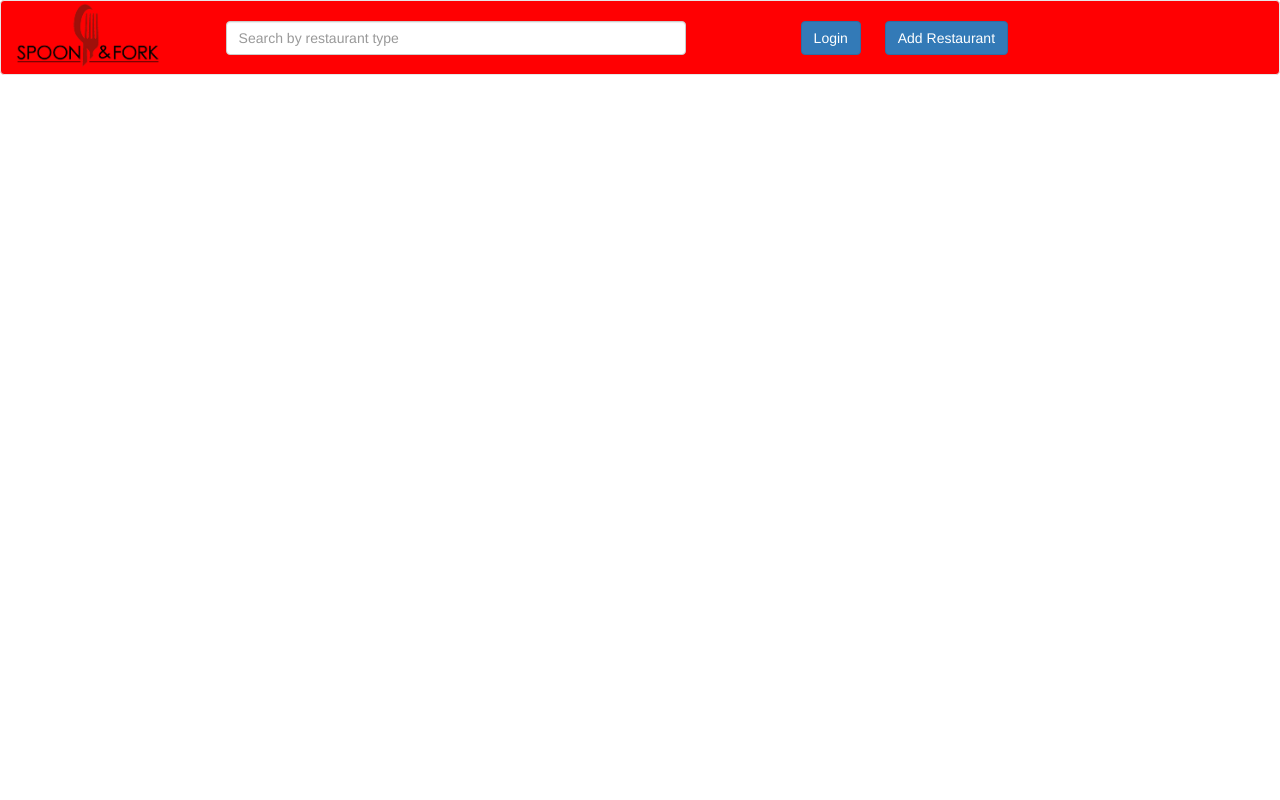
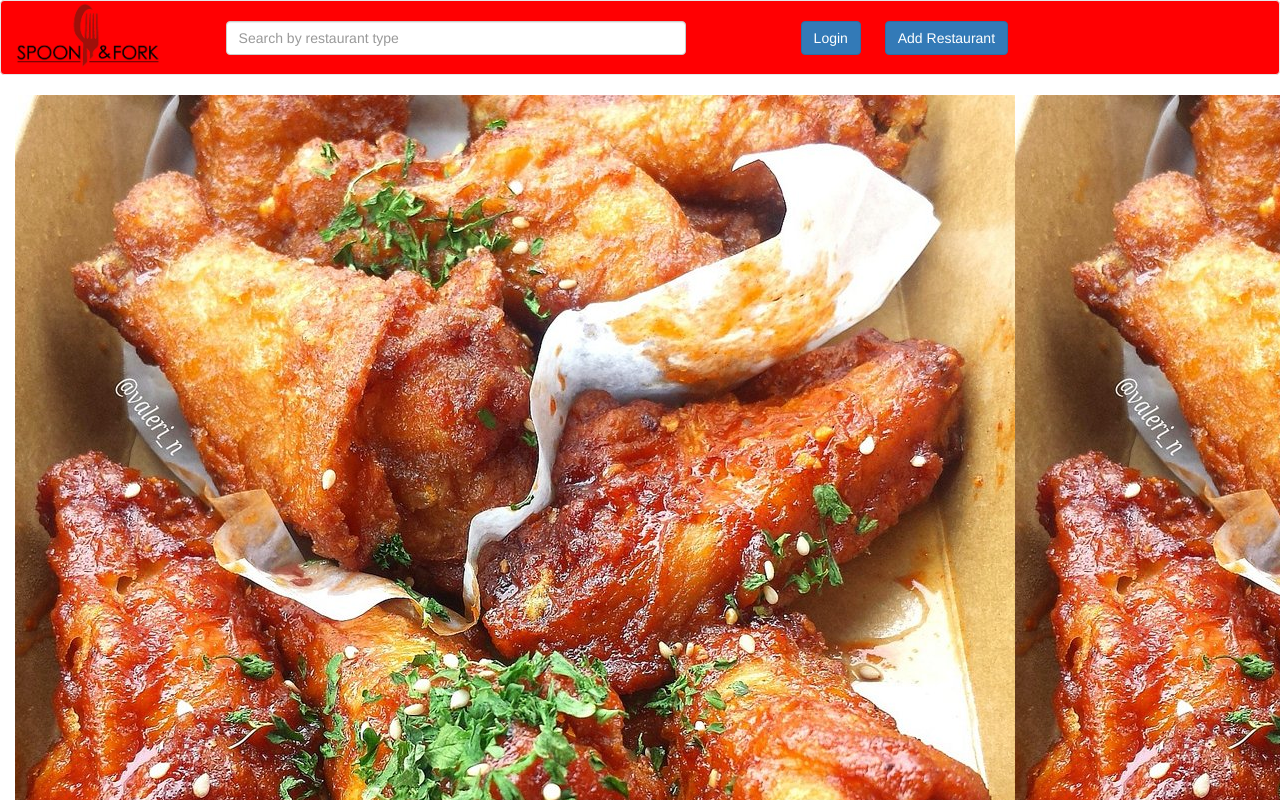
Before and after one commit to theandrewjames/forkspoon, a website: page index.html in a window 1280 px wide. Shown: the top 800 px of the page. Drawn offline with nearby package versions, Linux system fonts and the light colour scheme.

Commit message:
Added home page background

```diff
--- a/default.css
+++ b/default.css
@@ -25,6 +25,12 @@
 .result-panel {
   display: inline-block;
   margin-bottom: 0px;
+}
+
+.itemRow {
+  margin-top: 0px;
+  margin-bottom: 0px;
+  margin-left: 10px;
 }
 
 .nameDiv {
@@ -67,3 +73,13 @@
 #login-button {
   margin-right: 20px;
 }
+#home {
+  background-image: url("images/chickenfire1.jpg");
+  position: absolute;
+  background-repeat: repeat repeat;
+  min-height: 1200px;
+}
+
+#results {
+  min-height: 1200px;
+}
--- a/index.html
+++ b/index.html
@@ -82,30 +82,10 @@
           </div>
         </div>
       </div>
-      <div class="container" id="results">
-      </div>
-      <!-- <div class="row">
-        <div class="col-md-6 homeDiv">
-          <img src="images/yojimbo2.jpg" class="img-responsive img-thumbnail">
-        </div>
-        <div class="col-md-5 homeDiv">
-          <img src="images/yume2.jpg" class="img-responsive img-thumbnail">
-        </div>
-        <div class="col-md-5 homeDiv">
-          <img src="images/chickenfire1.jpg" class="img-responsive img-thumbnail">
+      <div class="container-fluid" id="results">
+        <div id="home" class="col-md-12">
         </div>
       </div>
-      <div class="row">
-        <div class="col-md-4 homeDiv">
-          <img src="images/kusakabe2.jpg" class="img-responsive img-thumbnail">
-        </div>
-        <div class="col-md-4 homeDiv">
-          <img src="images/sottomare2.jpg" class="img-responsive img-thumbnail">
-        </div>
-        <div class="col-md-4 homeDiv">
-          <img src="images/yojimbo1.jpg" class="img-responsive img-thumbnail">
-        </div>
-      </div> -->
     <script src="default.js"></script>
     <script src="https://ajax.googleapis.com/ajax/libs/jquery/1.11.3/jquery.min.js"></script>
   </body>
```
